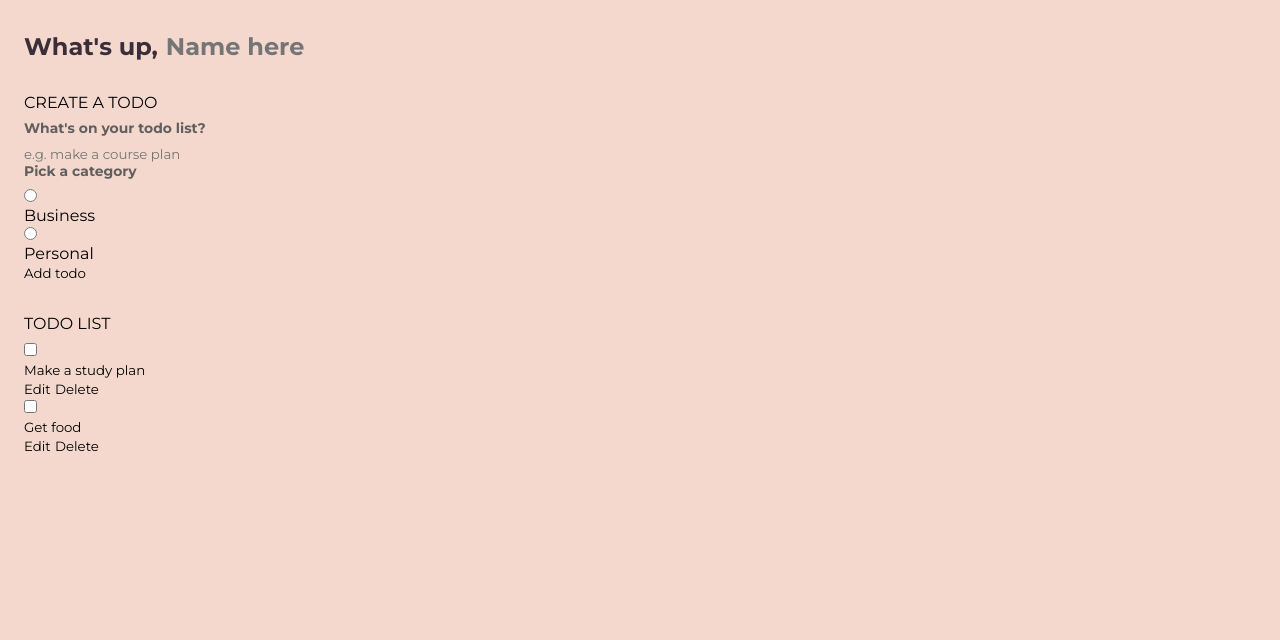
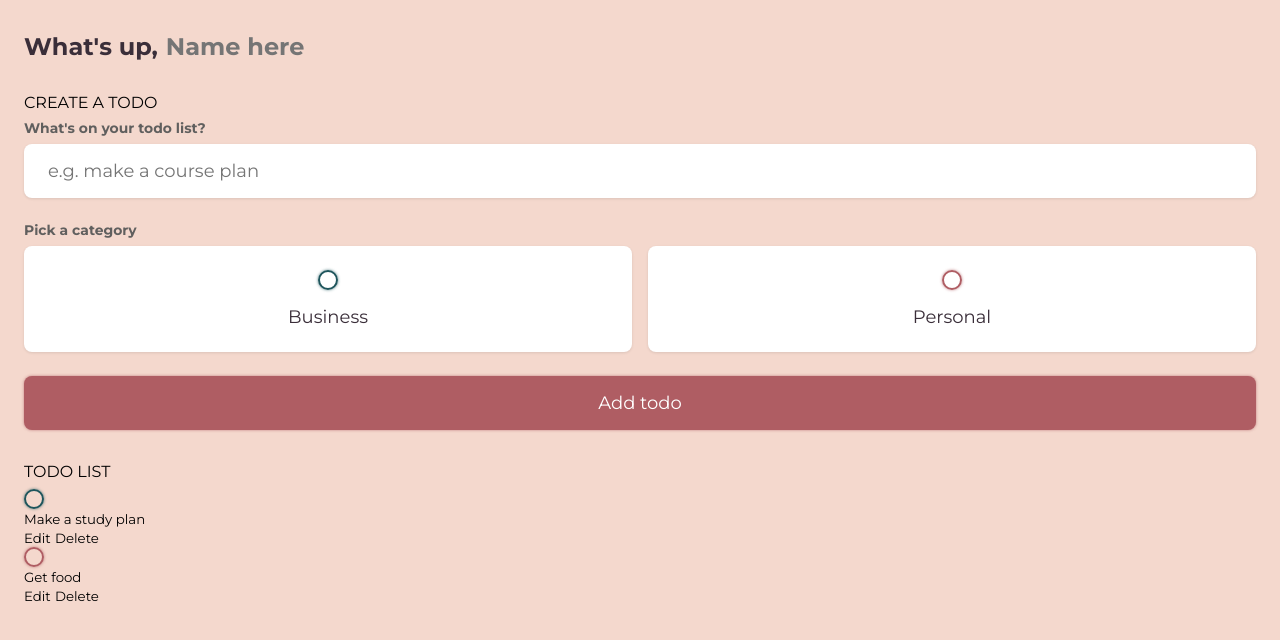
Before and after one commit to beareid/mini-projects, a plain HTML site: page to-do-list-2/index.html in a window 1280 px wide. Drawn offline with Linux system fonts and the light colour scheme.

Commit message:
Complete create todo section

```diff
--- a/to-do-list-2/styles.css
+++ b/to-do-list-2/styles.css
@@ -73,3 +73,103 @@ h4 {
   font-size: 1.5rem;
   font-weight: 700;
 }
+
+/* Create ToDo Section */
+
+.create-todo input[type="text"] {
+  display: block;
+  width: 100%;
+  background-color: #fff;
+  border-radius: 0.5rem;
+  box-shadow: var(--shadow);
+  color: var(--darK);
+  font-size: 1.125rem;
+  margin-bottom: 1.5rem;
+  padding: 1rem 1.5rem;
+}
+
+.create-todo .options {
+  display: grid;
+  grid-template-columns: repeat(2, 1fr);
+  grid-gap: 1rem;
+  margin-bottom: 1.5rem;
+}
+
+.create-todo .options label {
+  display: flex;
+  justify-content: center;
+  align-items: center;
+  flex-direction: column;
+  background-color: #fff;
+  border-radius: 0.5rem;
+  box-shadow: var(--shadow);
+  cursor: pointer;
+  padding: 1.5rem;
+}
+
+input[type="radio"],
+input[type="checkbox"] {
+  display: none;
+}
+
+.bubble {
+  display: flex;
+  justify-content: center;
+  align-items: center;
+  height: 20px;
+  width: 20px;
+  border: 2px solid var(--business);
+  border-radius: 50%;
+  box-shadow: var(--business-glow);
+}
+
+.bubble.personal {
+  border-color: var(--personal);
+  box-shadow: var(--personal-glow);
+}
+
+.bubble::after {
+  content: "";
+  display: block;
+  height: 0;
+  width: 0;
+  opacity: 0;
+  background-color: var(--business);
+  border-radius: 50%;
+  box-shadow: var(--business-glow);
+  transition: 0.2s ease-in-out;
+}
+
+.bubble.personal::after {
+  background-color: var(--personal);
+  box-shadow: var(--personal-glow);
+}
+
+input:checked ~ .bubble::after {
+  height: 10px;
+  width: 10px;
+  opacity: 1;
+}
+
+.create-todo .options label div {
+  color: var(--darK);
+  font-size: 1.125rem;
+  margin-top: 1rem;
+}
+
+.create-todo input[type="submit"] {
+  display: block;
+  width: 100%;
+  background-color: var(--primary);
+  border-radius: 0.5rem;
+  box-shadow: var(--personal-glow);
+  color: #fff;
+  cursor: pointer;
+  font-size: 1.125rem;
+  padding: 1rem 1.5rem;
+  transition: 0.2s ease-in-out;
+}
+
+.create-todo input[type="submit"]:hover {
+  opacity: 0.75;
+}
```
